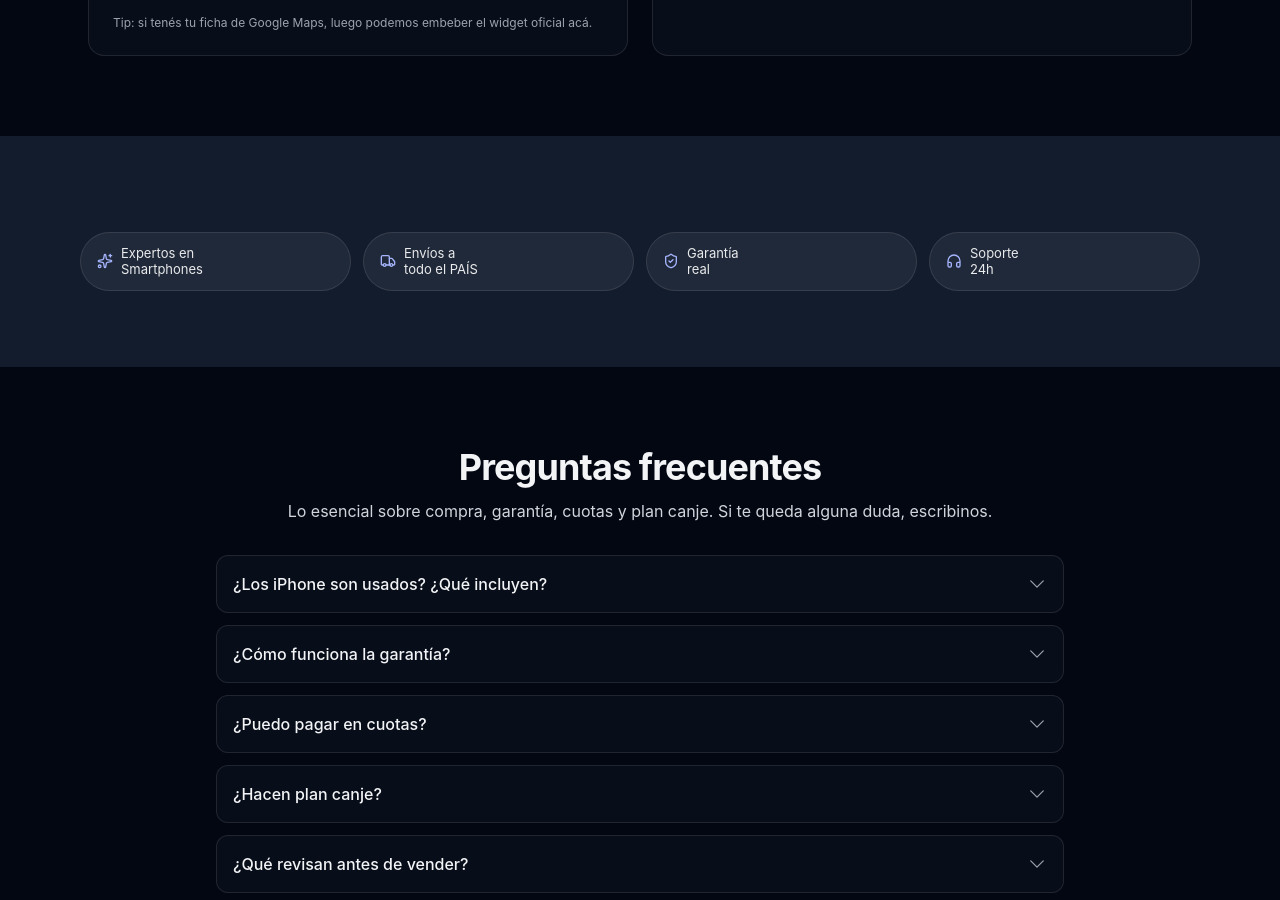
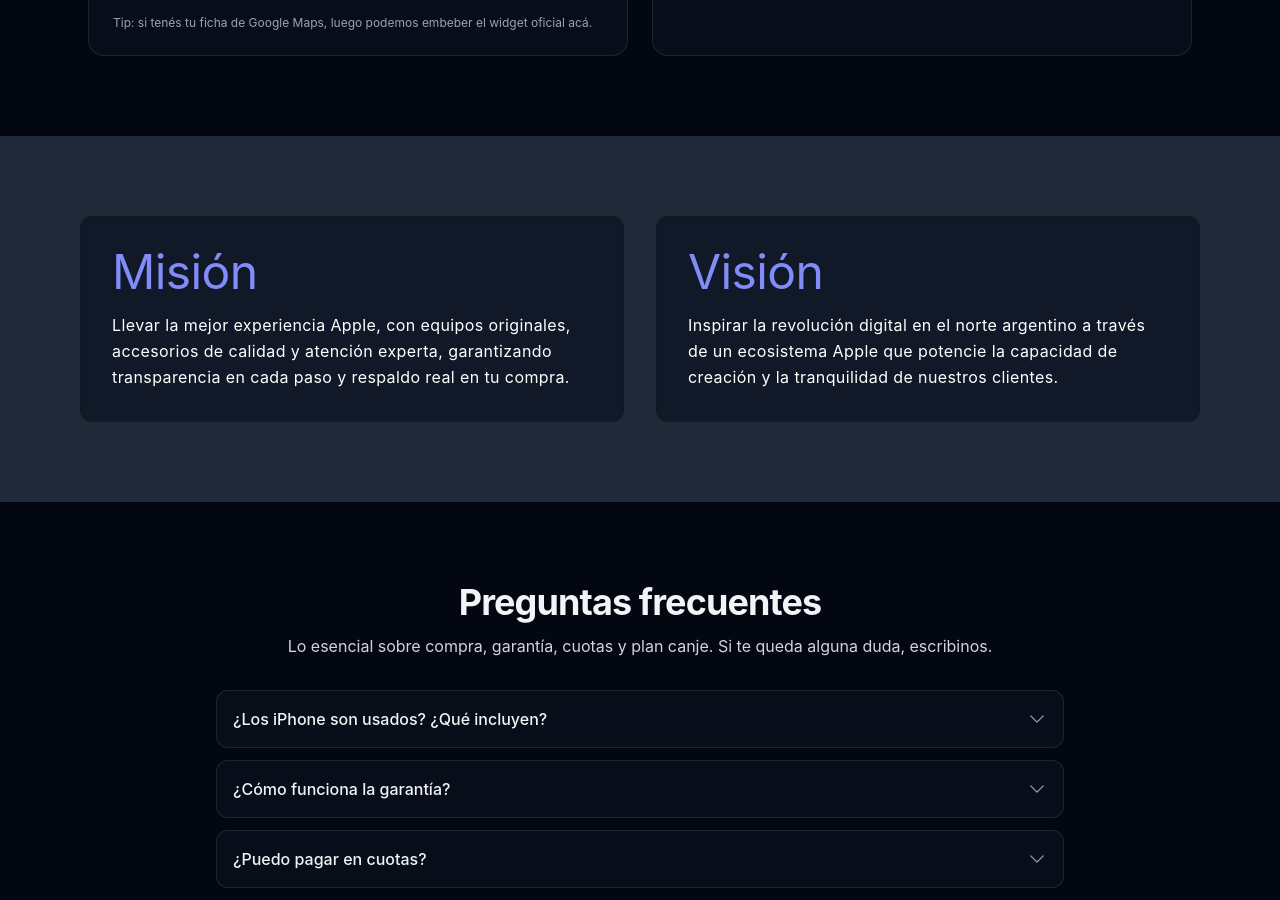
Before and after one commit to qrtech-web/qrtech-web, a React (Create React App) app: page /inicio in a window 1280 px wide. Shown: the part 3500-4400 px from the top of the page. Built offline with nearby package versions, Linux system fonts and the light colour scheme.

Commit message:
modificaciones

```diff
--- a/src/components/MVSection.jsx
+++ b/src/components/MVSection.jsx
@@ -1,30 +1,35 @@
 // src/components/MVSection.jsx
-import React from "react";
-import { Sparkles, Truck, ShieldCheck, Headphones } from "lucide-react";
+import React from 'react';
+
+const sections = [
+  {
+    title: 'Misión',
+    text: `Llevar la mejor experiencia Apple, con equipos originales, accesorios de calidad y atención experta, garantizando transparencia en cada paso y respaldo real en tu compra.`,
+    className: 'data-aos="fade-right"',
+  },
+  {
+    title: 'Visión',
+    text: `Inspirar la revolución digital en el norte argentino a través de un ecosistema Apple que potencie la capacidad de creación y la tranquilidad de nuestros clientes.`,
+    className: 'data-aos="fade-left "',
+  },
+];
 
 export default function MVSection() {
-  const items = [
-    { icon: <Sparkles className="w-4 h-4" />, text: "Expertos en\nSmartphones" },
-    { icon: <Truck className="w-4 h-4" />, text: "Envíos a\ntodo el PAÍS" },
-    { icon: <ShieldCheck className="w-4 h-4" />, text: "Garantía\nreal" },
-    { icon: <Headphones className="w-4 h-4" />, text: "Soporte\n24h" },
-  ];
-
   return (
-    <section className="bg-slate-900/70 supports-[backdrop-filter]:backdrop-blur">
-      <div className="container mx-auto px-4 py-4">
-        <ul className="grid grid-cols-2 sm:grid-cols-4 gap-3">
-          {items.map((it, i) => (
-            <li
-              key={i}
-              className="rounded-full border border-white/10 bg-white/[0.06] px-4 py-3 text-[13px] leading-tight text-white/90 flex items-center gap-2"
-            >
-              <span className="shrink-0 text-indigo-300">{it.icon}</span>
-              <span className="whitespace-pre-line">{it.text}</span>
-            </li>
-          ))}
-        </ul>
-      </div>
+    <section
+      id="mision-vision"
+      className="py-20 px-4 grid gap-8 sm:grid-cols-2 max-w-6xl mx-auto"
+    >
+      {sections.map(({ title, text }, i) => (
+        <article
+          key={i}
+          className="bg-gray-900 text-white glass p-8 rounded-xl shadow-inner"
+          data-aos={i === 0 ? 'fade-right' : 'fade-left'}
+        >
+          <h2 className="text-5xl font-carter text-indigo-400 mb-4">{title}</h2>
+          <p className=" leading-relaxed tracking-wide ">{text}</p>
+        </article>
+      ))}
     </section>
   );
 }
```
